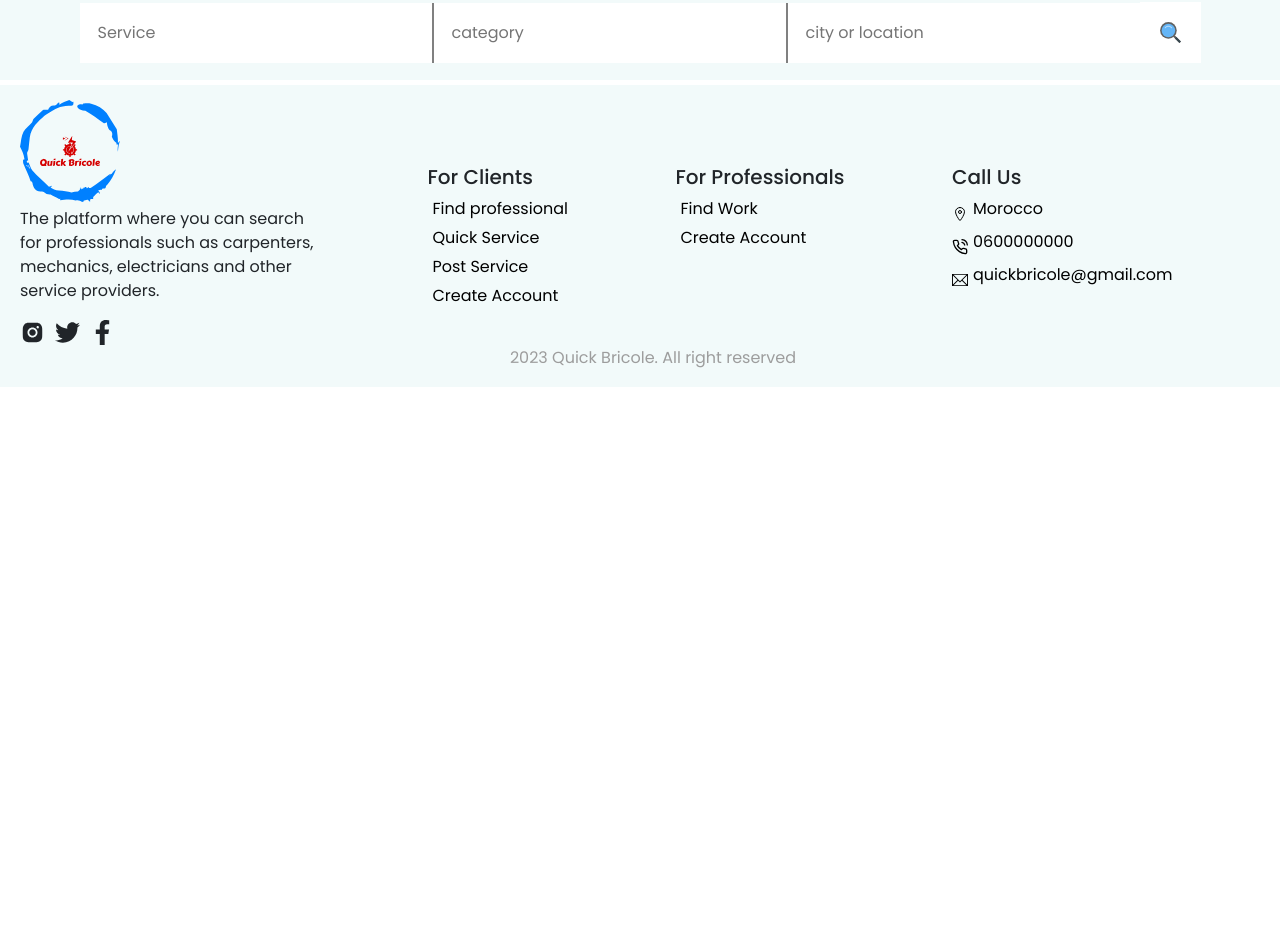
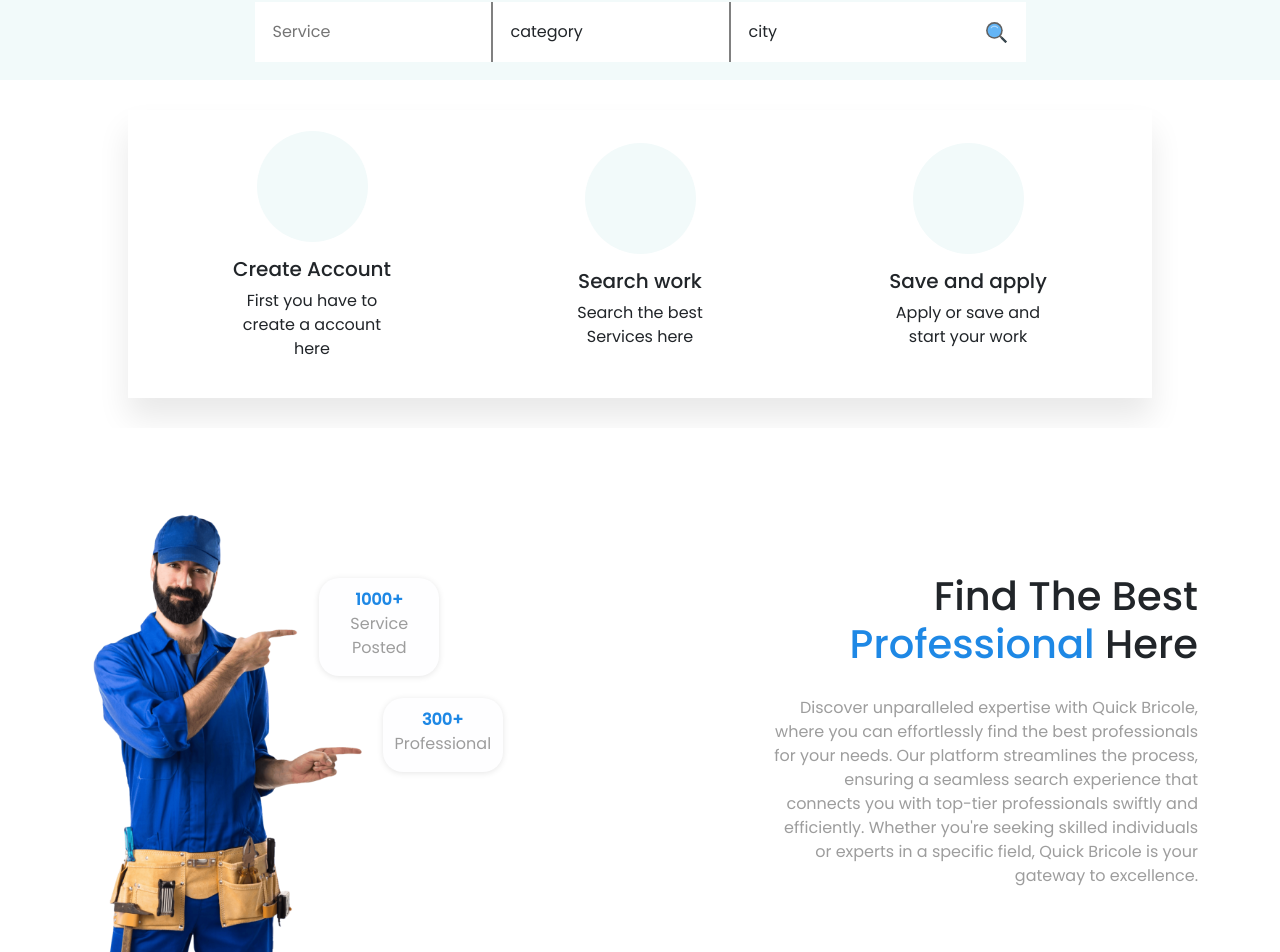
Before and after one commit to muhammed77ar/QuickBricole_Project, a React (Create React App) app: page / in a window 1280 px wide. Shown: the part 720-1672 px from the top of the page. Before the commit the page ends 1107 px from the top, so only its background shows below. Built offline with nearby package versions, Linux system fonts and the light colour scheme; some icons are missing; a web font is replaced by a local one.

Commit message:
home page tregiiil

```diff
--- /dev/null
+++ b/src/component/home/Card.jsx
@@ -0,0 +1,42 @@
+import React from 'react'
+import { StyledCardContianer ,StyledCardItem} from '../../styledComponent/home/CardsSyle'
+// import img1 from '../../imgs/iconeCArd1.png'
+export default function Card() {
+  return (
+    <StyledCardContianer>
+        {/* <img src={img1} alt="" width={'300%'} /> */}
+      <StyledCardItem>
+        <div className="icone">
+        </div>
+        <div className="content">
+         <h5>Create Account</h5>
+         <p>
+          First you have to create a account  here
+         </p>
+        </div>
+      </StyledCardItem>
+      <StyledCardItem>
+          <div className="icone">
+           {/* <img src={} alt="" /> */}
+        </div>
+        <div className="content">
+         <h5>Search work </h5>
+         <p>
+          Search the best Services here
+         </p>
+        </div>
+      </StyledCardItem>
+      <StyledCardItem>
+         <div className="icone">
+         {/* <img src={img1} alt="" /> */}
+        </div>
+        <div className="content">
+         <h5>Save and apply</h5>
+         <p>
+          Apply or save and start your work
+         </p>
+        </div>
+      </StyledCardItem>
+    </StyledCardContianer>
+  )
+}
--- a/src/component/home/Hero.jsx
+++ b/src/component/home/Hero.jsx
@@ -4,7 +4,7 @@ import {
   StyledHero,
   StyledSide,
   StyledButton
-} from "../../styledComponent/StyledHome";
+} from "../../styledComponent/home/StyledHome";
 import HeroImg from '../../imgs/hero_img.png'
 import SearchBar from "./SearchBar";
 export default function Hero() {
--- /dev/null
+++ b/src/component/home/IncrementOnScroll.jsx
@@ -0,0 +1,54 @@
+import React, { useState, useEffect, useRef } from 'react';
+
+const IncrementOnScroll = ({ num }) => {
+  const [count, setCount] = useState(0);
+  const [isInView, setIsInView] = useState(false);
+  const componentRef = useRef(null);
+
+  useEffect(() => {
+    const options = {
+      root: null,
+      rootMargin: '0px',
+      threshold: 0.5, // Adjust as needed, 0.5 means 50% of the component must be visible
+    };
+
+    const observer = new IntersectionObserver((entries) => {
+      const [entry] = entries;
+      setIsInView(entry.isIntersecting);
+    }, options);
+
+    if (componentRef.current) {
+      observer.observe(componentRef.current);
+    }
+
+    return () => {
+      if (componentRef.current) {
+        observer.unobserve(componentRef.current);
+      }
+    };
+  }, []);
+
+  useEffect(() => {
+    if (isInView) {
+      const intervalId = setInterval(() => {
+        setCount((prevCount) => {
+          if (prevCount === num) {
+            clearInterval(intervalId);
+            return prevCount;
+          }
+          return prevCount + 1;
+        });
+      }, 100/num);
+
+      return () => clearInterval(intervalId);
+    }
+  }, [isInView, num]);
+
+  return (
+    <span ref={componentRef}>
+       {count}+
+    </span>
+  );
+};
+
+export default IncrementOnScroll;
--- /dev/null
+++ b/src/component/home/Main.jsx
@@ -0,0 +1,44 @@
+import {
+  StyledMainContainer,
+  StyledLeftSid,
+  StyledRightSid,
+  Numbers,
+} from "../../styledComponent/home/StyledMain";
+import manImg from "../../imgs/HandyManImg.png";
+import IncrementOnScroll from "./IncrementOnScroll";
+export default function Main() {
+  return (
+    <StyledMainContainer>
+      <StyledLeftSid>
+        <img src={manImg} alt="" />
+        <Numbers>
+          <div>
+            <IncrementOnScroll num={1000} />
+            <p>Service Posted</p>
+          </div>
+        </Numbers>
+        <Numbers bottom={true}>
+          <div>
+            <IncrementOnScroll num={300} />
+            <p>Professional</p>
+          </div>
+        </Numbers>
+      </StyledLeftSid>
+      <StyledRightSid>
+        <div>
+          <h1>
+            Find The Best <span>Professional</span> Here
+          </h1>
+          <p>
+            Discover unparalleled expertise with Quick Bricole, where you can
+            effortlessly find the best professionals for your needs. Our
+            platform streamlines the process, ensuring a seamless search
+            experience that connects you with top-tier professionals swiftly and
+            efficiently. Whether you're seeking skilled individuals or experts
+            in a specific field, Quick Bricole is your gateway to excellence.
+          </p>
+        </div>
+      </StyledRightSid>
+    </StyledMainContainer>
+  );
+}
--- a/src/component/home/SearchBar.jsx
+++ b/src/component/home/SearchBar.jsx
@@ -1,5 +1,5 @@
 import React from 'react'
-import { StyledSearchBr } from '../../styledComponent/StyledHome'
+import { StyledSearchBr } from '../../styledComponent/home/StyledHome'
 import { FcSearch } from "react-icons/fc";
 export default function SearchBar() {
   return (
@@ -8,24 +8,20 @@ export default function SearchBar() {
     <StyledSearchBr>
       <input type="text" name="service"  className='input-border' placeholder='Service' />
       <div>
-       <input list="ice-cream-flavors" type='text' name="ice-cream-choice"  placeholder='category' className='input-border'/>
-      <datalist id="ice-cream-flavors">
-        <option value="settat"></option>
-        <option value="Coconut"></option>
-        <option value="Mint"></option>
-        <option value="Strawberry"></option>
-        <option value="Vanilla"></option>
-      </datalist>
+      <select id="ice-cream-flavors" className='input-border'>
+        <option value="x  ">category</option>
+        <option value="Coconut">Coconut</option>
+        <option value="Mint">Mint</option>
+        <option value="Strawberry">Strawberry</option>
+        <option value="Vanilla">Vanilla</option>
+      </select>
       </div>
      <div>
-       <input list="ice-cream-flavors" type='text'  name="ice-cream-choice" placeholder='city or location' />
-      <datalist id="ice-cream-flavors">
-        <option value="Chocolate"></option>
-        <option value="Coconut"></option>
-        <option value="Mint"></option>
-        <option value="Strawberry"></option>
-        <option value="Vanilla"></option>
-      </datalist>
+      <select id="ice-cream-flavors">
+        <option value="">city</option>
+        <option value="Coconut">Chocolate</option>
+
+      </select>
       </div>
       <div className='search'>
         <button type='submit'>
--- a/src/component/navbar/navbarr.jsx
+++ b/src/component/navbar/navbarr.jsx
@@ -24,7 +24,7 @@ export default function Navbarr() {
 
     return <>
         <NavbarItems scroll={scrolled}>
-            <LogoImg src="../photos/logo-color.svg" />
+            <Link to='/'><LogoImg src="../photos/logo-color.svg" /></Link>
             <Menu onClick={handelClick}>
                 {clicked ? <CgClose className="icons" /> : <IoMenu className="icons" />}
             </Menu>
--- a/src/pages/homee.jsx
+++ b/src/pages/homee.jsx
@@ -1,6 +1,10 @@
+import Card from "../component/home/Card";
 import Hero from "../component/home/Hero";
+import Main from "../component/home/Main";
 export default function Homee(){
   return <div className="home">
       <Hero/>
+      <Card/>
+      <Main/>
   </div>
 }
--- /dev/null
+++ b/src/styledComponent/home/CardsSyle.js
@@ -0,0 +1,43 @@
+import styled from "styled-components"
+export const StyledCardContianer = styled.div`
+
+width: 80%;
+margin: 30px auto;
+background-color: #fff;
+padding: 20px;
+box-shadow: 0px 20px 30px rgba(0, 0, 0, 0.09);
+display: flex;
+justify-content: center;
+align-items: center;
+@media screen and (max-width :700px) {
+  flex-direction: column;
+
+}
+`
+export const StyledCardItem = styled.div`
+width: calc(100% / 3);
+background-color: transparent;
+display: flex ;
+flex-direction: column;
+justify-content: center;
+align-items: center;
+padding: 1px 20px;
+ @media screen and (max-width :700px) {
+  width: 100%;
+}
+.icone{
+  width: 111px;
+  height: 111px;
+  border-radius: 100%;
+  background-color: rgba(242, 250, 250, 1);
+  img{
+    width: 100%;
+  }
+}
+gap: 15px;
+.content{
+  text-align: center;
+  width: 60%;
+
+}
+`
--- a/src/styledComponent/StyledHome.js
+++ b/src/styledComponent/home/StyledHome.js
@@ -84,26 +84,32 @@ margin: 10px auto;
 display: flex;
 align-items: center;
 justify-content: center;
- input {
+ input,select {
   all: unset;
   background-color: #fff;
-  padding: 18px;
-
+  padding: 18px ;
+ width: 200px
 }
 .input-border{
    border-right: gray solid 2px;
 }
 .search{
    background-color: #fff;
-  padding: 18px;
-  width: 50%;
+  padding: 17px;
   text-align: center;
+  /* box-shadow: 1px 2px 10px #000; */
   & button{all: unset;cursor: pointer;}
 }
-@media screen and (max-width : 700px) {
-    flex-wrap: wrap;
+@media screen and (max-width : 800px) {
+  background-color: transparent;
+  box-shadow: none;
+  flex-direction: column;
+  justify-content: center;
     gap: 10px;
     width: 100%;
+    .input-border{
+      border: none;
+    }
     .search{
       background-color: transparent;
       & button{
--- /dev/null
+++ b/src/styledComponent/home/StyledMain.js
@@ -0,0 +1,85 @@
+import styled from "styled-components";
+
+export const StyledMainContainer = styled.div`
+width: 95%;
+min-height: 80vh;
+margin: 30px auto;
+background-color: #fff;
+padding: 0px 10px;
+display: flex;
+justify-content: center;
+align-items: center;
+display: flex ;
+gap: 20px;
+ @media screen and (max-width :800px) {
+  flex-direction: column-reverse;
+
+}
+`
+export const StyledRightSid = styled.div`
+
+ height: 100%;
+ width: 100%;
+ display: flex;
+ justify-content: end;
+ align-items: center;
+ padding:40px 20px;
+ & div{
+  text-align: end;
+  width: 80%;
+  padding-right: 20px;
+  & span {
+    color:#1E88E5 ;
+  }
+  & p {
+    padding: 20px 0px;
+    color: #9D9D9D;
+  }
+ }
+ @media screen and (max-width:800px) {
+   justify-content: center;
+   div {text-align: center;}
+  }
+
+`
+export const StyledLeftSid = styled.div`
+ height: 100%;
+ width: 100%;
+ img{
+  height: 500px;
+ }
+ position: relative;
+  @media screen and (max-width:800px) {
+    img{
+  height: 450px;
+ }
+  }
+`
+export const Numbers = styled.div`
+position: absolute;
+top:${({bottom})=>{ return  bottom ? '200px' :'80px '}};
+left: ${({bottom})=>{ return  bottom ? '59%' :'48% '}};
+text-align: center;
+padding: 0px 10px;
+display: flex;
+align-items: center;
+justify-content: center;
+border-radius: 20px;
+background: #FEFEFF;
+box-shadow: 0px 1px 6px 0px rgba(0, 0, 0, 0.10);
+div {
+  width: 100px;
+  height: max-content;
+  & span{
+    font-weight: bold;
+    color : #1E88E5;
+  }
+  & p {
+    color :#9D9D9D;
+  }
+  margin-top: 10px;
+}
+@media screen and (max-width:800px) {
+   left: ${({bottom})=>{ return  bottom ? '65%' :'55% '}};
+  }
+`
```
Also changed, not shown: src/imgs/HandyManImg.png (added).
